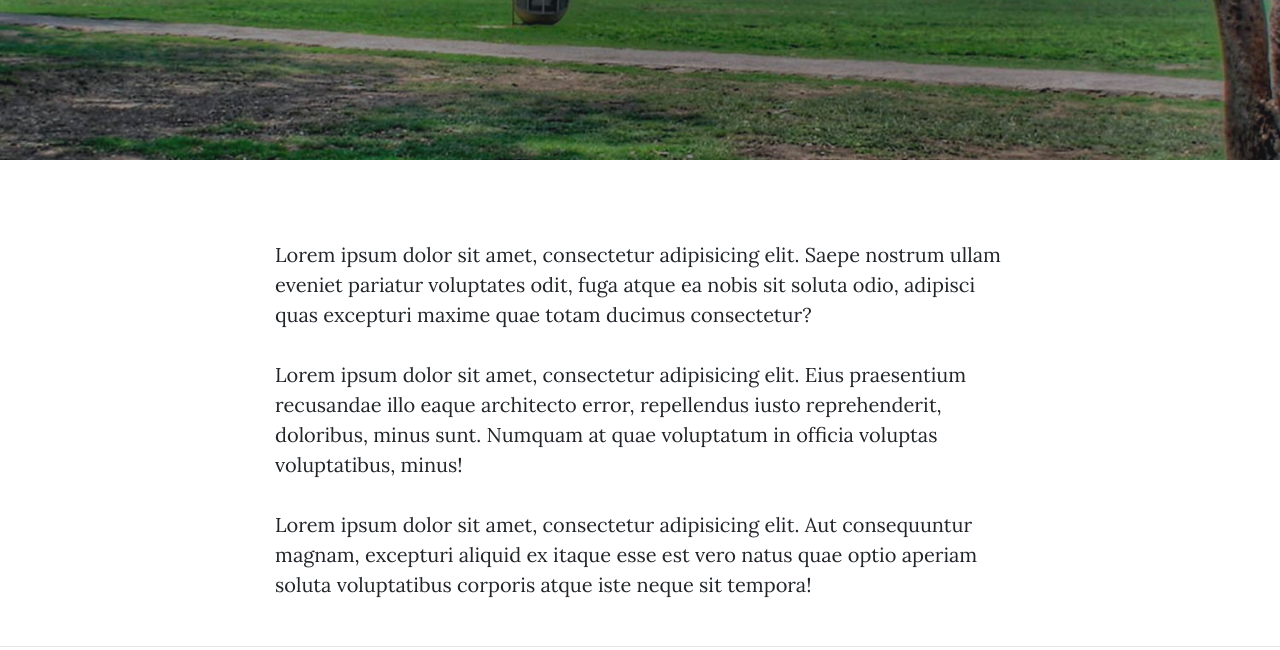
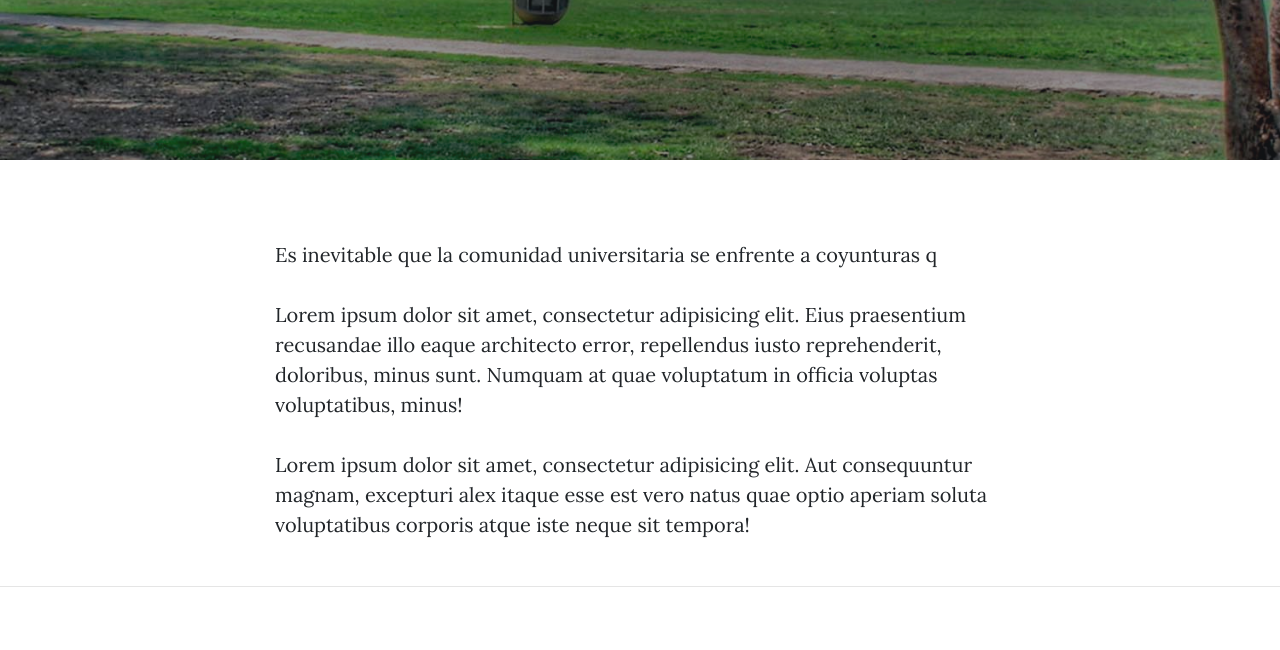
Before and after one commit to EmmanuelDiaz95/uniplataforma, a website: page about.html in a window 1280 px wide. Shown: the part 468-1118 px from the top of the page. Drawn offline with nearby package versions, Linux system fonts and the light colour scheme.

Commit message:
agregan mas cosas

```diff
--- a/about.html
+++ b/about.html
@@ -71,9 +71,9 @@
     <div class="container">
       <div class="row">
         <div class="col-lg-8 col-md-10 mx-auto">
-          <p>Lorem ipsum dolor sit amet, consectetur adipisicing elit. Saepe nostrum ullam eveniet pariatur voluptates odit, fuga atque ea nobis sit soluta odio, adipisci quas excepturi maxime quae totam ducimus consectetur?</p>
+          <p>Es inevitable que la comunidad universitaria se enfrente a coyunturas q</p>
           <p>Lorem ipsum dolor sit amet, consectetur adipisicing elit. Eius praesentium recusandae illo eaque architecto error, repellendus iusto reprehenderit, doloribus, minus sunt. Numquam at quae voluptatum in officia voluptas voluptatibus, minus!</p>
-          <p>Lorem ipsum dolor sit amet, consectetur adipisicing elit. Aut consequuntur magnam, excepturi aliquid ex itaque esse est vero natus quae optio aperiam soluta voluptatibus corporis atque iste neque sit tempora!</p>
+          <p>Lorem ipsum dolor sit amet, consectetur adipisicing elit. Aut consequuntur magnam, excepturi alex itaque esse est vero natus quae optio aperiam soluta voluptatibus corporis atque iste neque sit tempora!</p>
         </div>
       </div>
     </div>
```
